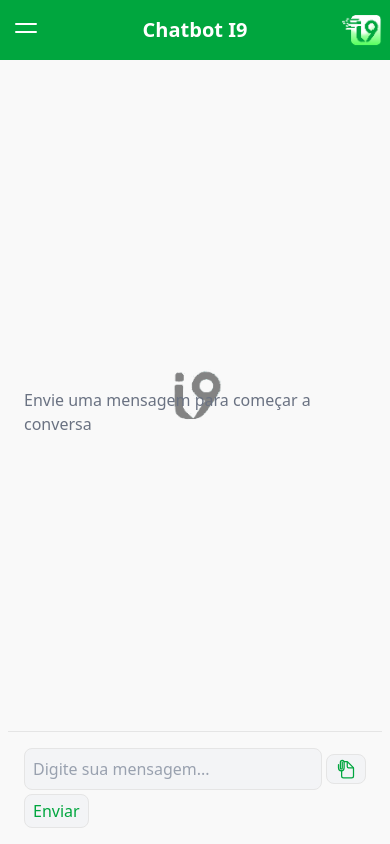
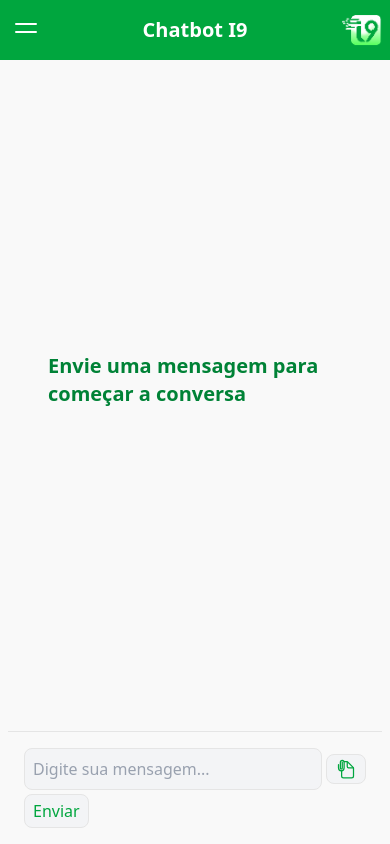
Before and after one commit to Joao-Sch/Gemini, a Next.js app: page / in a window 390 px wide. Built offline with nearby package versions, Linux system fonts and the light colour scheme.

Commit message:
ajustar sidebar de entregas com mobile

```diff
--- a/app/SendButton.css
+++ b/app/SendButton.css
@@ -154,15 +154,6 @@
   animation: imgUser 1s ease-in-out;
 }
 
-
-.bg-chat-placeholder {
-  background-image: url('/images.png');
-  background-size: 25%;
-  background-position: center;
-  background-repeat: no-repeat;
-  animation: bgChat 0.8s ease-in-out;
-}
-
 @keyframes accordionOpen {
   from {
     opacity: 0;
@@ -223,6 +214,7 @@
   transform: translateX(120%);
   transition: opacity 0.4s cubic-bezier(.4, 0, .2, 1), transform 0.4s cubic-bezier(.4, 0, .2, 1);
   display: flex;
+  border-radius: 16px !important; /* ou 24px para mais arredondado */
 }
 
 .sidebar-entregas-animada--visible {
@@ -434,3 +426,18 @@ html, body, #__next {
 .dark .entrega-lista {
   background: #181c1f !important;
 }
+
+@keyframes sidebarClose {
+  from {
+    opacity: 1;
+    transform: translateX(0);
+  }
+  to {
+    opacity: 0;
+    transform: translateX(120%);
+  }
+}
+
+.sidebar-entregas-animada--closing {
+  animation: sidebarClose 0.4s cubic-bezier(.4, 0, .2, 1) forwards;
+}
--- a/app/globals.css
+++ b/app/globals.css
@@ -182,8 +182,3 @@ body, .main-container, .chat-area {
     height: 100% !important;
   }
 }
-@media (min-width: 640px) {
-  .chat-mobile-full {
-    height: auto !important;
-  }
-}
--- a/app/page.tsx
+++ b/app/page.tsx
@@ -109,6 +109,7 @@ export default function Page() {
   const [darkMode, setDarkMode] = useState(false);
   const [logoClicked, setLogoClicked] = useState(false);
   const [sidebarOpen, setSidebarOpen] = useState(false);
+  const [closing, setClosing] = useState(false);
 
   const messagesEndRef = useRef<HTMLDivElement | null>(null);
   const placeholderInterval = useRef<NodeJS.Timeout | null>(null);
@@ -745,6 +746,14 @@ Por favor, gere uma mensagem clara, amigável para o cliente com essas informaç
     setTimeout(() => setLogoClicked(false), 1200); // duração da animação
   };
 
+  function handleCloseSidebar() {
+    setClosing(true);
+    setTimeout(() => {
+      setShowDeliveriesSidebar(false);
+      setClosing(false);
+    }, 400); // tempo igual ao da animação
+  }
+
   return (
     <div
       className={`flex min-h-screen w-full ${
@@ -934,24 +943,21 @@ Por favor, gere uma mensagem clara, amigável para o cliente com essas informaç
       </div>
 
       {/* Container central para chat + entregas */}
-      <div className="flex flex-1 min-h-0 min-w-0 items-stretch justify-center gap-x-4  h-screen w-screen overflow-hidden">
+      <div className="flex flex-1 min-h-0 min-w-0 items-center justify-center gap-x-4 overflow-hidden">
         {/* Chat principal */}
         {/* Adicionado 'min-w-0' para permitir que o flex-item encolha */}
-        <div className="flex-1 h-full sm:h-auto max-w-2xl mx-auto flex flex-col min-w-0">
+        <div className="flex-1 chat-mobile-full sm:h-[90vh] sm:max-w-2xl mx-auto flex flex-col min-w-0">
           <div
             className={`
-        flex flex-col h-full w-full
-        sm:rounded-lg sm:shadow-md
-        overflow-hidden
-        ${darkMode ? "bg-[#222] text-white" : "bg-[#f9f9f9] text-gray-800"}
-      `}
+      flex flex-col w-full h-full
+      sm:rounded-lg sm:shadow-md
+      overflow-hidden
+      ${darkMode ? "bg-[#222] text-white" : "bg-[#f9f9f9] text-gray-800"}
+    `}
             style={{
               boxShadow: darkMode
                 ? "0px 10px 26px 14px rgba(0,0,0,0.7)"
                 : "0px 10px 26px 14px rgba(176,176,176,0.75)",
-              minHeight: "100%",
-              height: "100%",
-              maxHeight: "100%",
             }}
           >
             {/* Header */}
@@ -988,7 +994,7 @@ Por favor, gere uma mensagem clara, amigável para o cliente com essas informaç
             </div>
             {/* Mensagens */}
             {/* Adicionado 'pr-2' e 'pl-2' para garantir algum padding mesmo em 320px, 'px-4' pode ser muito grande */}
-            <div className="flex-1 min-h-0 overflow-y-auto px-2 sm:px-4"> {/* Ajustado px-4 para px-2 em mobile */}
+            <div className="flex-1 min-h-0 overflow-y-auto px-2 sm:px-4">
               <div className="flex flex-col h-full w-full min-w-0 max-w-full">
                 {/* Header */}
                 <div className="shrink-0">{/* ... */}</div>
@@ -996,8 +1002,12 @@ Por favor, gere uma mensagem clara, amigável para o cliente com essas informaç
                 <div className="flex-1 min-h-0 overflow-y-auto p-4 space-y-4 bg-chat-placeholder">
                   {currentConversation &&
                   currentConversation.messages.length === 0 ? (
-                    <div className="flex items-center justify-center h-full text-gray-500 translate-y-16">
-                      Envie uma mensagem para começar a conversa
+                    <div className="flex items-center justify-center h-full">
+                      <span
+                        className="text-xl font-bold text-green-700 px-6 py-4 "
+                      >
+                        Envie uma mensagem para começar a conversa
+                      </span>
                     </div>
                   ) : (
                     currentConversation?.messages.map((m) => (
@@ -1190,10 +1200,11 @@ Por favor, gere uma mensagem clara, amigável para o cliente com essas informaç
             className={`
               sidebar-entregas-animada
               ${sidebarVisible ? "sidebar-entregas-animada--visible" : ""}
+              ${closing ? "sidebar-entregas-animada--closing" : ""}
               fixed inset-y-0 right-0 z-40
-              w-64 sm:w-80 md:w-96 lg:w-1/4 xl:w-1/5 max-w-xs
-              sm:static sm:h-auto sm:max-w-none sm:min-w-[20rem]
-              flex flex-col rounded-lg shadow-xl
+              w-64 sm:w-80 md:w-96 lg:w-[28rem] xl:w-[32rem]
+              sm:static sm:h-[90vh] sm:max-w-none sm:min-w-[20rem]
+              flex flex-col rounded-xl shadow-xl
               ${darkMode ? "bg-[var(--sidebar)]" : "bg-white"}
               transition-transform duration-300 ease-in-out
             `}
@@ -1209,7 +1220,7 @@ Por favor, gere uma mensagem clara, amigável para o cliente com essas informaç
               <span>ENTREGAS</span>
               <button
                 className="bg-transparent border-none text-white text-2xl cursor-pointer font-bold"
-                onClick={() => setShowDeliveriesSidebar(false)}
+                onClick={handleCloseSidebar}
                 title="Fechar"
               >
                 ×
```
